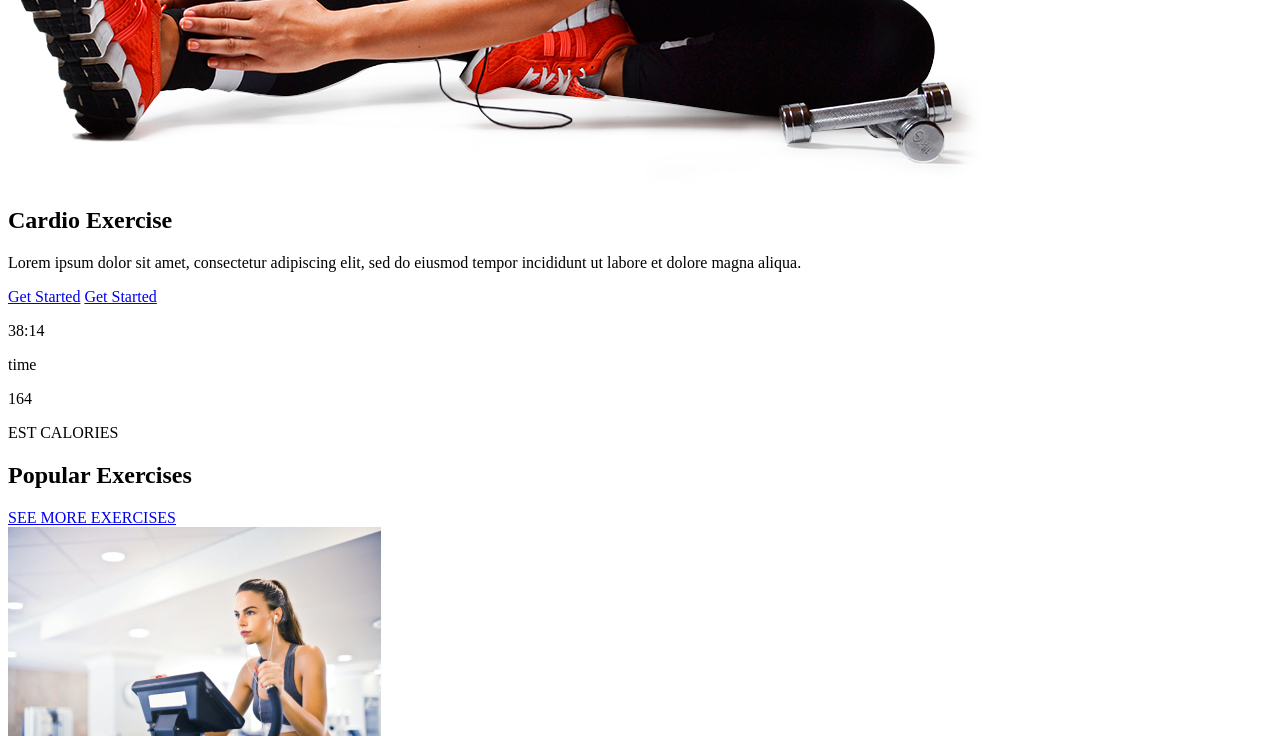
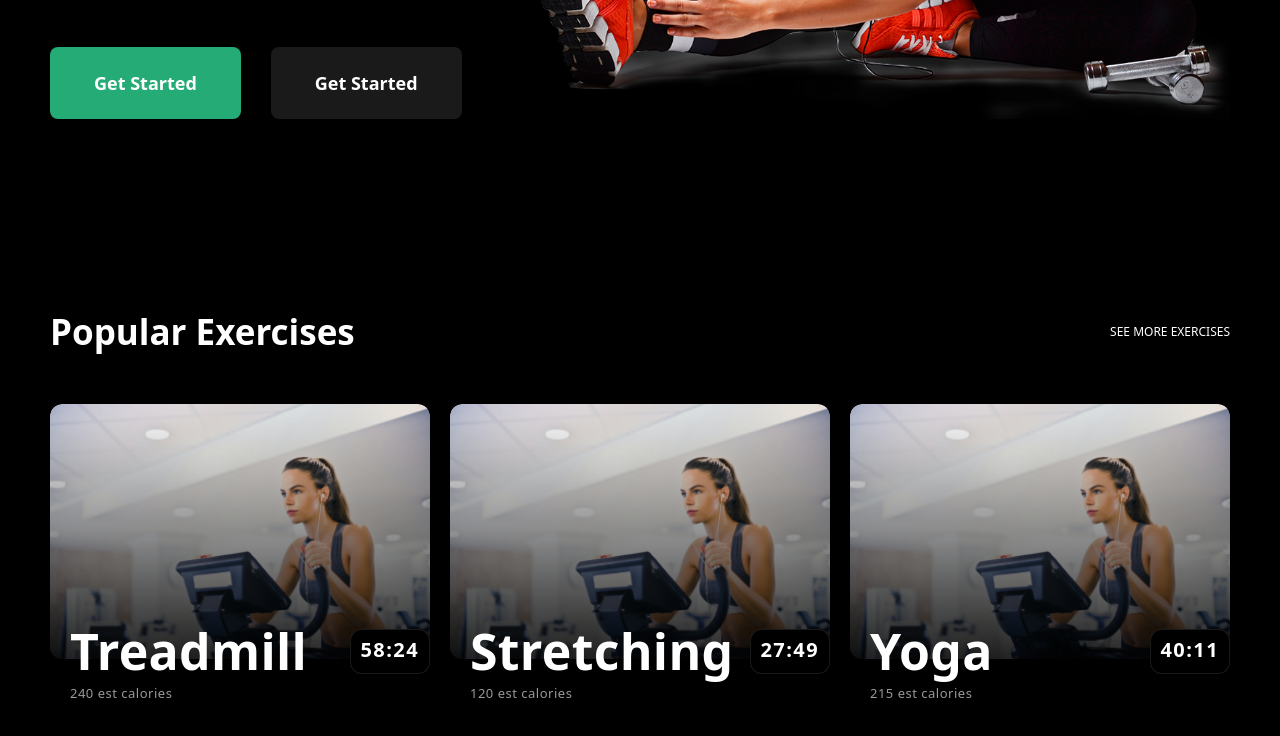
Before and after one commit to DanialaHum/sport, a plain HTML site: page index.html in a window 1280 px wide. Shown: the part 690-1426 px from the top of the page. Drawn offline with Linux system fonts and the light colour scheme; the site is published under a folder, as on GitHub Pages, so addresses that start at the root find nothing.

Commit message:
Update index.html

```diff
--- a/index.html
+++ b/index.html
@@ -11,8 +11,8 @@
 
     <meta name="viewport" content="width=device-width, initial-scale=1.0" />
     <title>Sport</title>
-    <script type="module" crossorigin src="/assets/index-0c56c668.js"></script>
-    <link rel="stylesheet" href="/assets/index-7a5d26d3.css">
+    <script type="module" crossorigin src="./assets/index-0c56c668.js"></script>
+    <link rel="stylesheet" href="./assets/index-7a5d26d3.css">
   </head>
   <body class="h-full">
     <div class="flex min-h-screen flex-col overflow-hidden bg-black">
```
